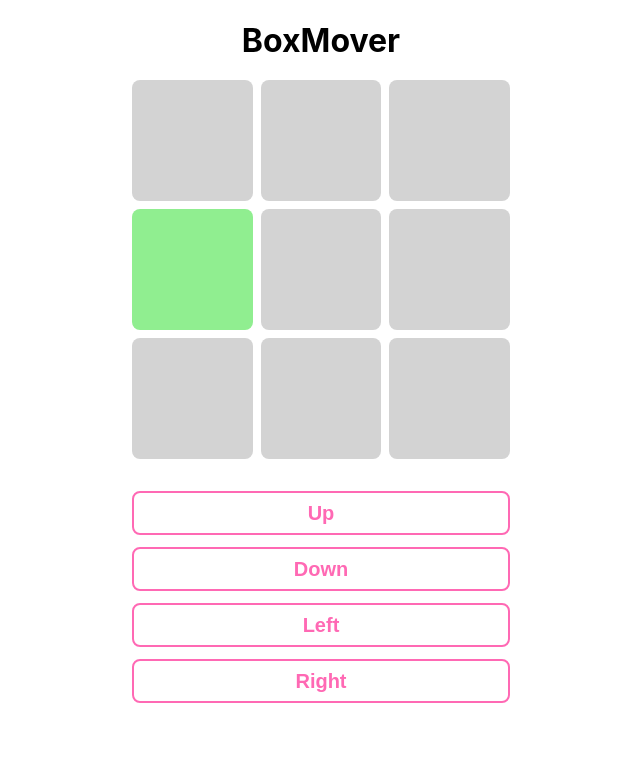
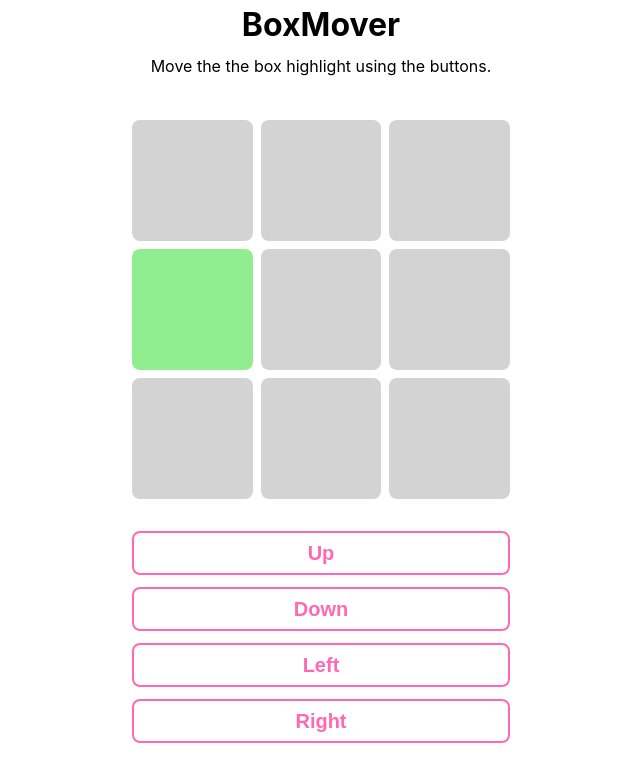
Before and after one commit to recon-designs-practice/box-mover, a React (Create React App) app: page / in a window 1280 px wide. Shown: the top 782 px of the page, without its empty margins (319-959 px from the left). Built offline with nearby package versions, Linux system fonts and the light colour scheme; the HTML template or start-up script is replaced by a standard one.

Commit message:
feat: added padding to Header

```diff
--- a/src/App.tsx
+++ b/src/App.tsx
@@ -25,22 +25,30 @@ const Section = styled("section")`
   gap: 32px;
 `;
 
+const Header = styled("header")`
+  position: relative;
+  box-sizing: border-box;
+  padding: 40px 0px 80px 0px;
+  height: 80px;
+  display: flex;
+  flex-direction: column;
+  align-items: center;
+  justify-content: center;
+  gap: 12px;
+`;
+
 function App() {
   const theBlock = useBlockStore((state) => state.selectedBlock);
 
   return (
     <AppContainer>
       <main>
-        <header
-          style={{
-            height: "80px",
-            display: "flex",
-            alignItems: "center",
-            justifyContent: "center",
-          }}
-        >
+        <Header>
           <h1 style={{ margin: "0px" }}>BoxMover</h1>
-        </header>
+          <p style={{ margin: "0px 0px 0px 0px" }}>
+            Move the the box highlight using the buttons.
+          </p>
+        </Header>
         <Section>
           <GridContainer selectedBlock={theBlock} />
           <GridControls />
```
